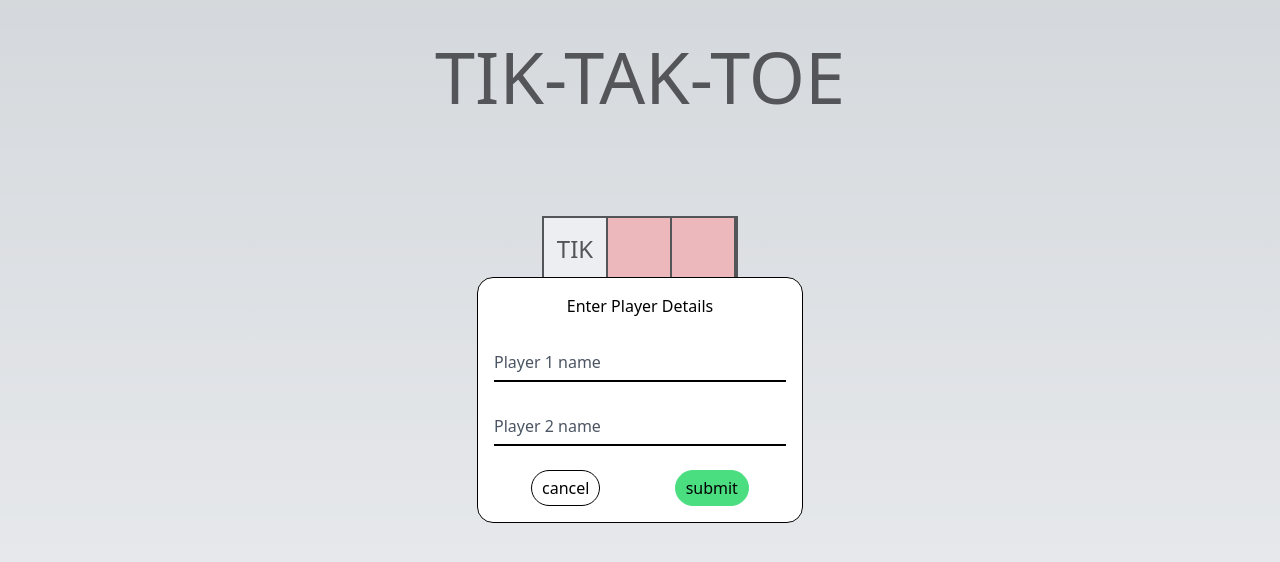
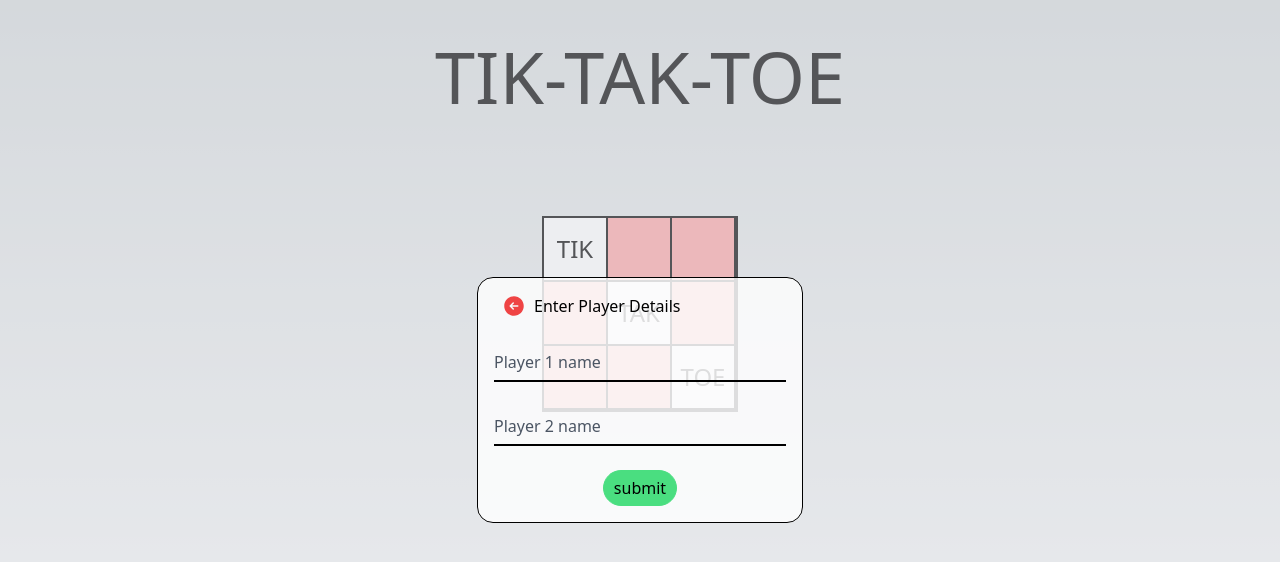
Before and after one commit to ryan20bv/tik-tak-toe, a Next.js app: page /game in a window 1280 px wide. Shown: the top 562 px of the page. Built offline with nearby package versions, Linux system fonts and the light colour scheme.

Commit message:
create useable input

```diff
--- a/package.json
+++ b/package.json
@@ -9,6 +9,7 @@
     "lint": "next lint"
   },
   "dependencies": {
+    "@heroicons/react": "^2.0.18",
     "@types/node": "20.4.1",
     "@types/react": "18.2.14",
     "@types/react-dom": "18.2.6",
--- a/src/components/startNewGame/InfoForm.tsx
+++ b/src/components/startNewGame/InfoForm.tsx
@@ -1,58 +1,39 @@
 import React from "react";
+import InputUI from "../ui/InputUI";
+import { useRouter } from "next/router";
+import { ArrowLeftCircleIcon } from "@heroicons/react/24/solid";
 
 const InfoForm = () => {
+	const router = useRouter();
+
+	const cancelStartGameHandler = () => {
+		router.push("/");
+	};
+	const submitGameHandler = (e: React.FormEvent<HTMLFormElement>) => {
+		e.preventDefault();
+		router.push("/game/g1");
+	};
 	return (
 		<section className='border border-black p-4 rounded-2xl'>
-			<p className='text-center mb-6'>Enter Player Details</p>
-			<form>
-				<div className='divide-y divide-gray-200'>
-					<div className=' text-base leading-6 space-y-4 text-gray-700 sm:text-lg sm:leading-7'>
-						<div className='relative mb-6'>
-							<input
-								type='text'
-								name='player1'
-								id='player1'
-								// required
-								autoComplete='off'
-								// ref={emailInputRef}
-								className='peer placeholder-transparent h-10 w-full border-b-2 border-black text-gray-900 focus:outline-none focus:borer-rose-600 px-4 bg-transparent focus:border-[#AF7EEB]'
-								placeholder='player 1 name'
-							/>
+			<div className='flex'>
+				<p onClick={cancelStartGameHandler}>
+					<ArrowLeftCircleIcon className='text-red-500 h-6 mx-2' />
+				</p>
+				<p className='text-center mb-6'>Enter Player Details</p>
+			</div>
 
-							<label
-								htmlFor='player1'
-								className='absolute left-0 -top-3.5 text-gray-600 text-sm peer-placeholder-shown:text-base peer-placeholder-shown:text-gray-440 peer-placeholder-shown:top-2 transition-all peer-focus:-top-3.5 peer-focus:text-gray-600 peer-focus:text-sm'
-							>
-								Player 1 name
-							</label>
-						</div>
-					</div>
-				</div>
-				<div className='divide-y divide-gray-200'>
-					<div className=' text-base leading-6 space-y-4 text-gray-700 sm:text-lg sm:leading-7'>
-						<div className='relative mb-6'>
-							<input
-								type='text'
-								name='player2'
-								id='player2'
-								// required
-								autoComplete='off'
-								// ref={emailInputRef}
-								className='peer placeholder-transparent h-10 w-full border-b-2 border-black text-gray-900 focus:outline-none focus:borer-rose-600 px-4 bg-transparent focus:border-[#AF7EEB]'
-								placeholder='player 2 name'
-							/>
-
-							<label
-								htmlFor='player2'
-								className='absolute left-0 -top-3.5 text-gray-600 text-sm peer-placeholder-shown:text-base peer-placeholder-shown:text-gray-440 peer-placeholder-shown:top-2 transition-all peer-focus:-top-3.5 peer-focus:text-gray-600 peer-focus:text-sm'
-							>
-								Player 2 name
-							</label>
-						</div>
-					</div>
-				</div>
+			<form onSubmit={submitGameHandler}>
+				<InputUI
+					type={"text"}
+					info={"player 1"}
+					placeholderInfo='Player 1 name'
+				/>
+				<InputUI
+					type={"text"}
+					info={"player 2"}
+					placeholderInfo='Player 2 name'
+				/>
 				<div className='flex justify-between'>
-					<button className='border border-black'>cancel</button>
 					<button className='bg-green-400 border border-green-400'>submit</button>
 				</div>
 			</form>
--- a/src/components/startNewGame/InputModal.tsx
+++ b/src/components/startNewGame/InputModal.tsx
@@ -17,7 +17,7 @@ const InputModal: React.FC = () => {
 							className='absolute top-0 z-5 w-full h-full  bg-gray-300 bg-opacity-40 flex items-center justify-center'
 							// onClick={onCloseModal}
 						></section>
-						<section className='z-10 bg-white bg-opacity-800 rounded-2xl'>
+						<section className='z-10 bg-white bg-opacity-80 rounded-2xl'>
 							<InfoForm />
 						</section>
 					</main>,
--- /dev/null
+++ b/src/components/ui/InputUI.tsx
@@ -0,0 +1,37 @@
+import React from "react";
+
+interface PropsType {
+	info: string;
+	placeholderInfo: string;
+	type: string;
+}
+
+const InputUI: React.FC<PropsType> = ({ type, info, placeholderInfo }) => {
+	return (
+		<div className='divide-y divide-gray-200'>
+			<div className=' text-base leading-6 space-y-4 text-gray-700 sm:text-lg sm:leading-7'>
+				<div className='relative mb-6'>
+					<input
+						type={type}
+						name={info}
+						id={info}
+						// required
+						autoComplete='off'
+						// ref={emailInputRef}
+						className='peer placeholder-transparent h-10 w-full border-b-2 border-black text-gray-900 focus:outline-none focus:borer-rose-600 px-4 bg-transparent focus:border-[#AF7EEB]'
+						placeholder={placeholderInfo}
+					/>
+
+					<label
+						htmlFor={info}
+						className='absolute left-0 -top-3.5 text-gray-600 text-sm peer-placeholder-shown:text-base peer-placeholder-shown:text-gray-440 peer-placeholder-shown:top-2 transition-all peer-focus:-top-3.5 peer-focus:text-gray-600 peer-focus:text-sm'
+					>
+						{placeholderInfo}
+					</label>
+				</div>
+			</div>
+		</div>
+	);
+};
+
+export default InputUI;
```
Also changed, not shown: src/customhooks/use-input.tsx (added), 1 other file (tests, documents, lock files or other folders).
